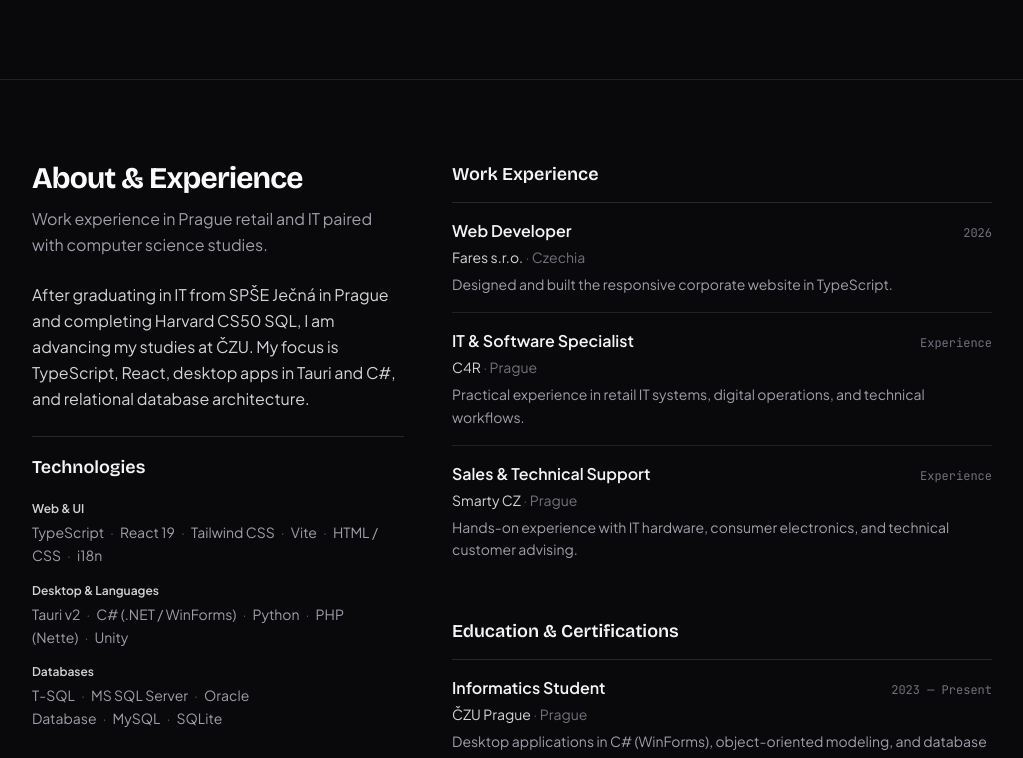
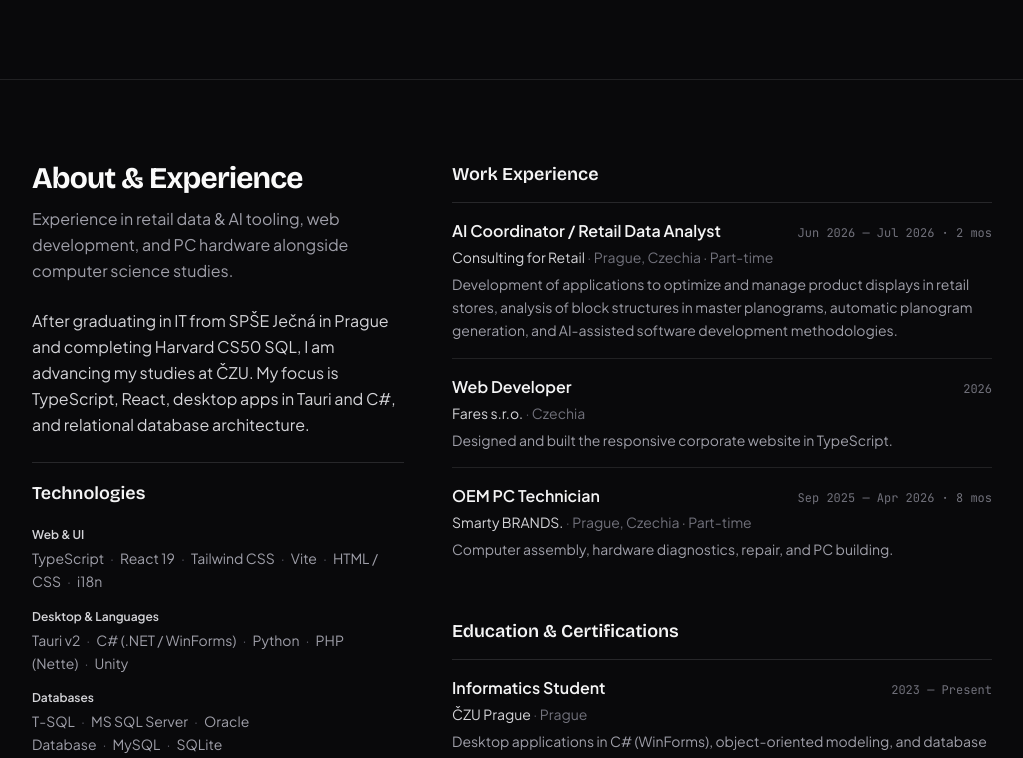
Before and after one commit to LeonidCharikov/leonidcharikov.github.io, a React (Vite) app: page / in a window 1280 px wide. Shown: the part 495-1253 px from the top of the page, without its empty margins (128-1151 px from the left). Built offline with nearby package versions, Linux system fonts and the light colour scheme.

Commit message:
feat: add AI Coordinator experience to about section
Update professional experience with the AI Coordinator role at Consulting for Retail and refresh the about section subtitle to reflect recent skills.

```diff
--- a/src/i18n/locales/cs.ts
+++ b/src/i18n/locales/cs.ts
@@ -46,13 +46,21 @@ export const cs: TranslationDictionary = {
     },
     aboutSection: {
       sectionTitle: 'O mně a praxe',
-      sectionSubtitle: 'Pracovní zkušenosti v pražském IT a retailu doplněné o vysokoškolské studium informatiky.',
+      sectionSubtitle: 'Zkušenosti s analýzou dat a AI v retailu, webovým vývojem a hardwarem doplněné o studium informatiky.',
       bioParagraph:
         'Po maturitě v oboru IT na pražské SPŠE Ječná a certifikaci Harvard CS50 SQL pokračuji ve studiu na ČZU. Zaměřuji se na TypeScript, React, desktopové aplikace v Tauri a C# a návrh relačních databází.',
       workExperienceHeading: 'Pracovní zkušenosti',
       educationHeading: 'Vzdělání a certifikace',
       skillsHeading: 'Technologie',
       workExperiences: [
+        {
+          period: 'Čer 2026 — Čvc 2026 · 2 měs.',
+          role: 'AI koordinátor / Retail Data Analyst',
+          organization: 'Consulting for Retail',
+          location: 'Praha, Česko · Částečný úvazek',
+          summary:
+            'Vývoj aplikací pro optimalizaci a správu vystavení produktů v prodejnách, analýza blokových struktur v master planogramech, automatické generování planogramů a metodiky vývoje softwaru pomocí AI nástrojů.',
+        },
         {
           period: '2026',
           role: 'Webový vývojář',
@@ -61,18 +69,11 @@ export const cs: TranslationDictionary = {
           summary: 'Tvorba responzivní firemní webové prezentace v TypeScriptu.',
         },
         {
-          period: 'Praxe',
-          role: 'IT a softwarová praxe',
-          organization: 'C4R',
-          location: 'Praha',
-          summary: 'Praktická zkušenost s retailovými IT systémy, digitálními procesy a technickou podporou.',
-        },
-        {
-          period: 'Praxe',
-          role: 'Technické poradenství a prodej',
-          organization: 'Smarty CZ',
-          location: 'Praha',
-          summary: 'Zkušenosti s IT hardwarem, spotřební elektronikou a odbornou podporou zákazníků.',
+          period: 'Zář 2025 — Dub 2026 · 8 měs.',
+          role: 'OEM PC technik',
+          organization: 'Smarty BRANDS.',
+          location: 'Praha, Česko · Částečný úvazek',
+          summary: 'Sestavování počítačů, diagnostika hardwaru, opravy a stavba PC.',
         },
       ],
       educationItems: [
--- a/src/i18n/locales/en.ts
+++ b/src/i18n/locales/en.ts
@@ -46,13 +46,21 @@ export const en: TranslationDictionary = {
     },
     aboutSection: {
       sectionTitle: 'About & Experience',
-      sectionSubtitle: 'Work experience in Prague retail and IT paired with computer science studies.',
+      sectionSubtitle: 'Experience in retail data & AI tooling, web development, and PC hardware alongside computer science studies.',
       bioParagraph:
         'After graduating in IT from SPŠE Ječná in Prague and completing Harvard CS50 SQL, I am advancing my studies at ČZU. My focus is TypeScript, React, desktop apps in Tauri and C#, and relational database architecture.',
       workExperienceHeading: 'Work Experience',
       educationHeading: 'Education & Certifications',
       skillsHeading: 'Technologies',
       workExperiences: [
+        {
+          period: 'Jun 2026 — Jul 2026 · 2 mos',
+          role: 'AI Coordinator / Retail Data Analyst',
+          organization: 'Consulting for Retail',
+          location: 'Prague, Czechia · Part-time',
+          summary:
+            'Development of applications to optimize and manage product displays in retail stores, analysis of block structures in master planograms, automatic planogram generation, and AI-assisted software development methodologies.',
+        },
         {
           period: '2026',
           role: 'Web Developer',
@@ -61,18 +69,11 @@ export const en: TranslationDictionary = {
           summary: 'Designed and built the responsive corporate website in TypeScript.',
         },
         {
-          period: 'Experience',
-          role: 'IT & Software Specialist',
-          organization: 'C4R',
-          location: 'Prague',
-          summary: 'Practical experience in retail IT systems, digital operations, and technical workflows.',
-        },
-        {
-          period: 'Experience',
-          role: 'Sales & Technical Support',
-          organization: 'Smarty CZ',
-          location: 'Prague',
-          summary: 'Hands-on experience with IT hardware, consumer electronics, and technical customer advising.',
+          period: 'Sep 2025 — Apr 2026 · 8 mos',
+          role: 'OEM PC Technician',
+          organization: 'Smarty BRANDS.',
+          location: 'Prague, Czechia · Part-time',
+          summary: 'Computer assembly, hardware diagnostics, repair, and PC building.',
         },
       ],
       educationItems: [
--- a/src/i18n/locales/ru.ts
+++ b/src/i18n/locales/ru.ts
@@ -46,13 +46,21 @@ export const ru: TranslationDictionary = {
     },
     aboutSection: {
       sectionTitle: 'Обо мне и опыт',
-      sectionSubtitle: 'Опыт работы в пражских компаниях и профильное обучение в сфере IT.',
+      sectionSubtitle: 'Опыт в аналитике ритейл-данных, AI-инструментах, веб-разработке и компьютерном железе в сочетании с обучением информатике.',
       bioParagraph:
         'После выпуска из пражского IT-колледжа SPŠE Ječná и прохождения Harvard CS50 SQL я продолжаю обучение в ČZU. Основные направления — TypeScript, React, десктопные приложения на Tauri и C# и проектирование реляционных баз данных.',
       workExperienceHeading: 'Опыт работы',
       educationHeading: 'Образование и сертификаты',
       skillsHeading: 'Технологии',
       workExperiences: [
+        {
+          period: 'Июн 2026 — Июл 2026 · 2 мес.',
+          role: 'AI-координатор / Retail Data Analyst',
+          organization: 'Consulting for Retail',
+          location: 'Прага, Чехия · Частичная занятость',
+          summary:
+            'Разработка приложений для оптимизации и управления выкладкой товаров в магазинах, анализ блочных структур в мастер-планограммах, автоматическая генерация планограмм и изучение методологий разработки ПО с помощью инструментов ИИ.',
+        },
         {
           period: '2026',
           role: 'Веб-разработчик',
@@ -61,18 +69,11 @@ export const ru: TranslationDictionary = {
           summary: 'Создание адаптивного корпоративного сайта на TypeScript.',
         },
         {
-          period: 'Опыт работы',
-          role: 'IT и программная практика',
-          organization: 'C4R',
-          location: 'Прага',
-          summary: 'Практический опыт работы с IT-системами для ритейла, цифровыми процессами и техническими задачами.',
-        },
-        {
-          period: 'Опыт работы',
-          role: 'Технический консультант и продажи',
-          organization: 'Smarty CZ',
-          location: 'Прага',
-          summary: 'Практика с компьютерным оборудованием, электроникой и техническим консультированием клиентов.',
+          period: 'Сен 2025 — Апр 2026 · 8 мес.',
+          role: 'Техник OEM ПК',
+          organization: 'Smarty BRANDS.',
+          location: 'Прага, Чехия · Частичная занятость',
+          summary: 'Сборка компьютеров, диагностика, ремонт и кастомная сборка ПК.',
         },
       ],
       educationItems: [
```
Also changed, not shown: public/assets/aistudio/____________d33e8418.png (added).
